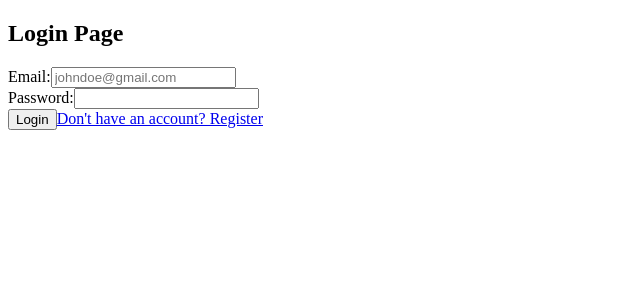
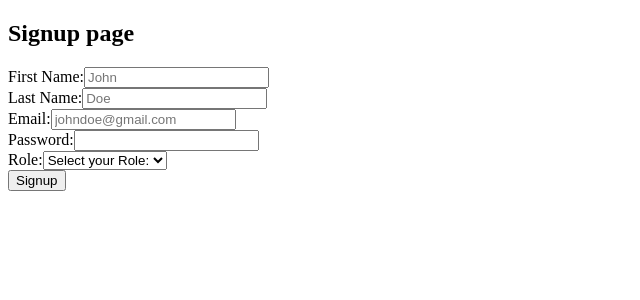
Before and after one commit to Bishibop/FrontEnd2, a React (Create React App) app in the folder school-in-cloud/: page /Register in a window 1280 px wide. Shown: the top 300 px of the page, without its empty margins (0-640 px from the left). Built offline with nearby package versions, Linux system fonts and the light colour scheme.

Commit message:
Changed Login routing

```diff
--- a/school-in-cloud/src/App.js
+++ b/school-in-cloud/src/App.js
@@ -18,7 +18,7 @@ const App = () => (
          <Route exact path="/" component={Login} />
 
 
-        <Route path="/" component={Login} />
+        <Route path="/login" component={Login} />
         <Route path="/Register" component={Signup} />
 
         {/* <PrivateRoute path="/admin" component={<Admin/>} /> */}
--- a/school-in-cloud/src/components/Login.js
+++ b/school-in-cloud/src/components/Login.js
@@ -12,6 +12,7 @@ function Login(props) {
     email: '',
     password: ''
   });
+
 
   function handleChange(event) {
     console.log('Change value: ', event.target.value);
```
